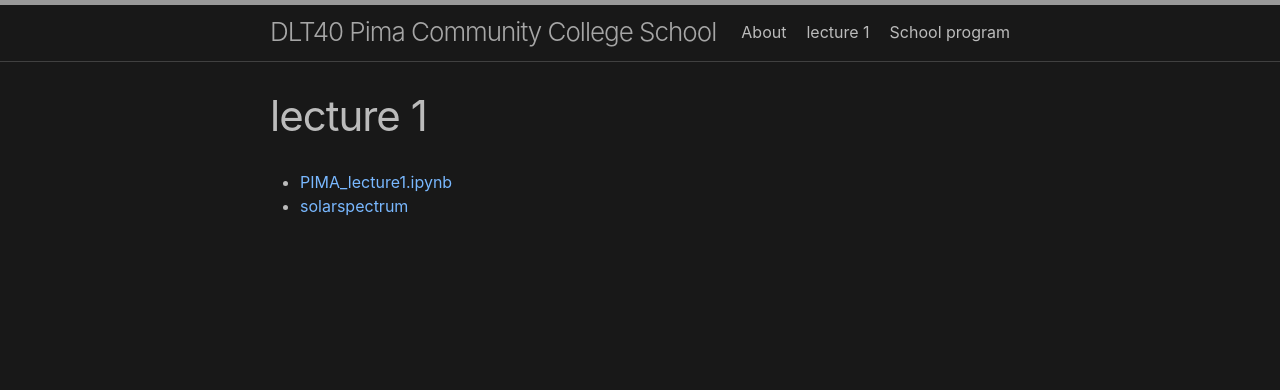
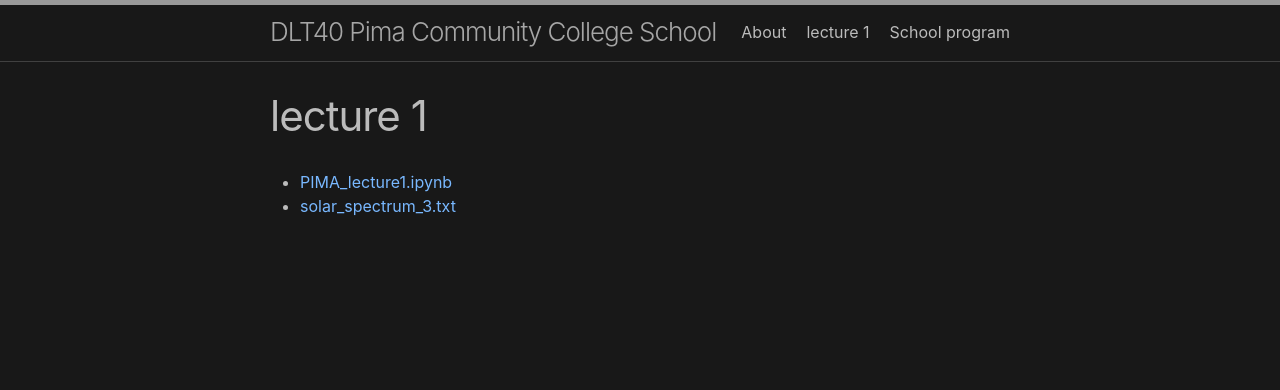
Before and after one commit to svalenti/DLT40PimaSchool.github.io, a Jekyll site: the page built from notebook/lecture1/lecture1.md, in a window 1280 px wide. Shown: the top 390 px of the page. Built offline with Jekyll 4.4.1, drawn with Linux system fonts in a browser that asks for light colours.

Commit message:
Update lecture1.md

```diff
--- a/notebook/lecture1/lecture1.md
+++ b/notebook/lecture1/lecture1.md
@@ -4,4 +4,4 @@ title: lecture 1
 ---
 
 * [PIMA_lecture1.ipynb](PIMA_lecture1.ipynb)
-* [solarspectrum](solarspectrum)
+* [solar_spectrum_3.txt](solarspectrum)
```
